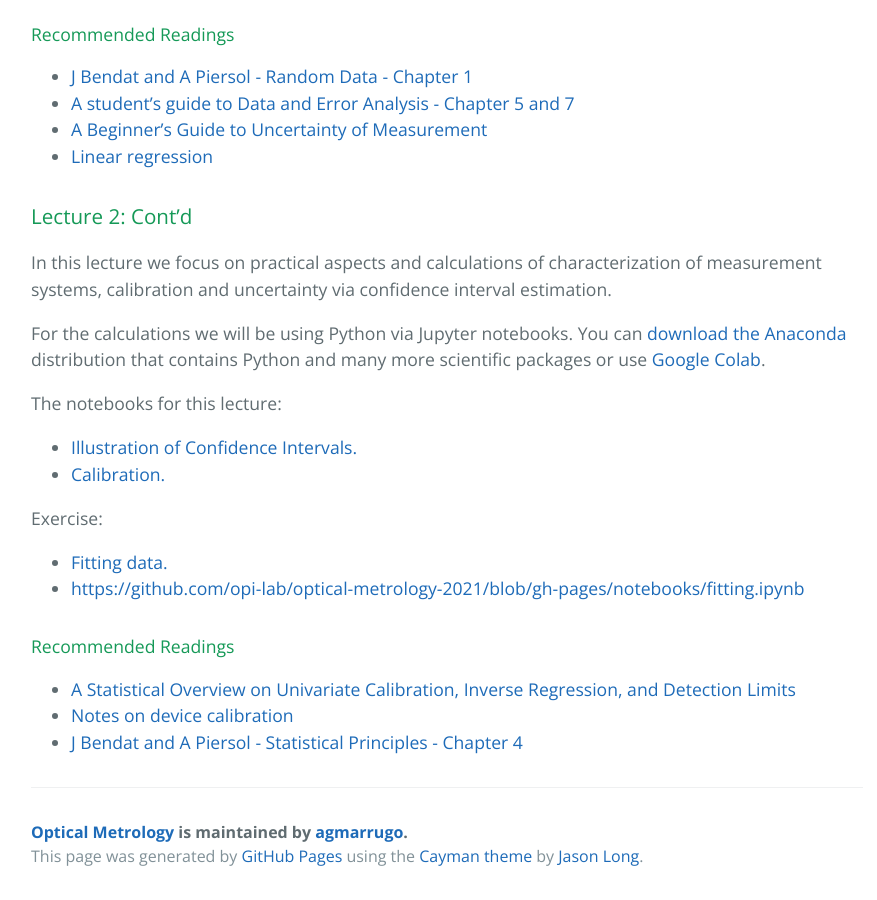
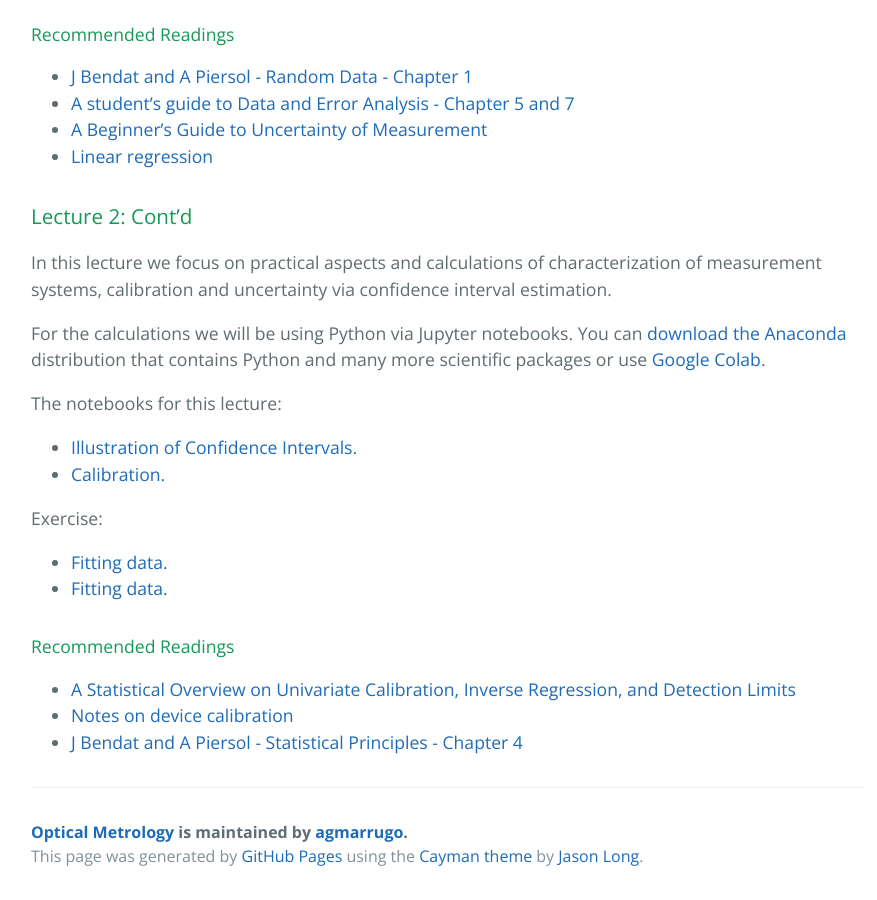
Before and after one commit to opi-lab/optical-metrology-2021, a Jekyll site: the page built from index.md, in a window 1280 px wide and 900 px high, scrolled down 1994 px. Shown: the whole window, without its empty margins (193-1070 px from the left). Built offline with Jekyll 4.4.1, drawn with Linux system fonts in a browser that asks for light colours.

Commit message:
Update index.md

```diff
--- a/index.md
+++ b/index.md
@@ -94,7 +94,7 @@ The notebooks for this lecture:
 Exercise:
 
 - [Fitting data.](https://nbviewer.jupyter.org/github/opi-lab/optical-metrology-2021/blob/gh-pages/notebooks/fitting.ipynb)
-- <https://github.com/opi-lab/optical-metrology-2021/blob/gh-pages/notebooks/fitting.ipynb>
+- [Fitting data.](https://github.com/opi-lab/optical-metrology-2021/blob/gh-pages/notebooks/fitting.ipynb)
 
 
 #### Recommended Readings
```
